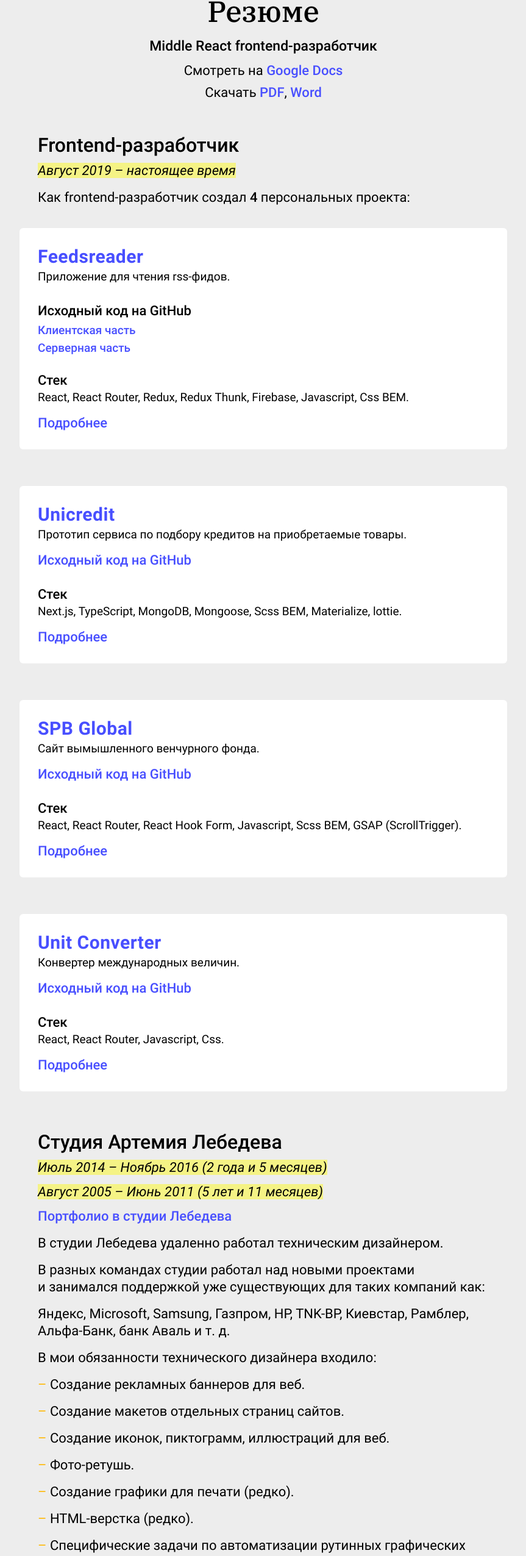
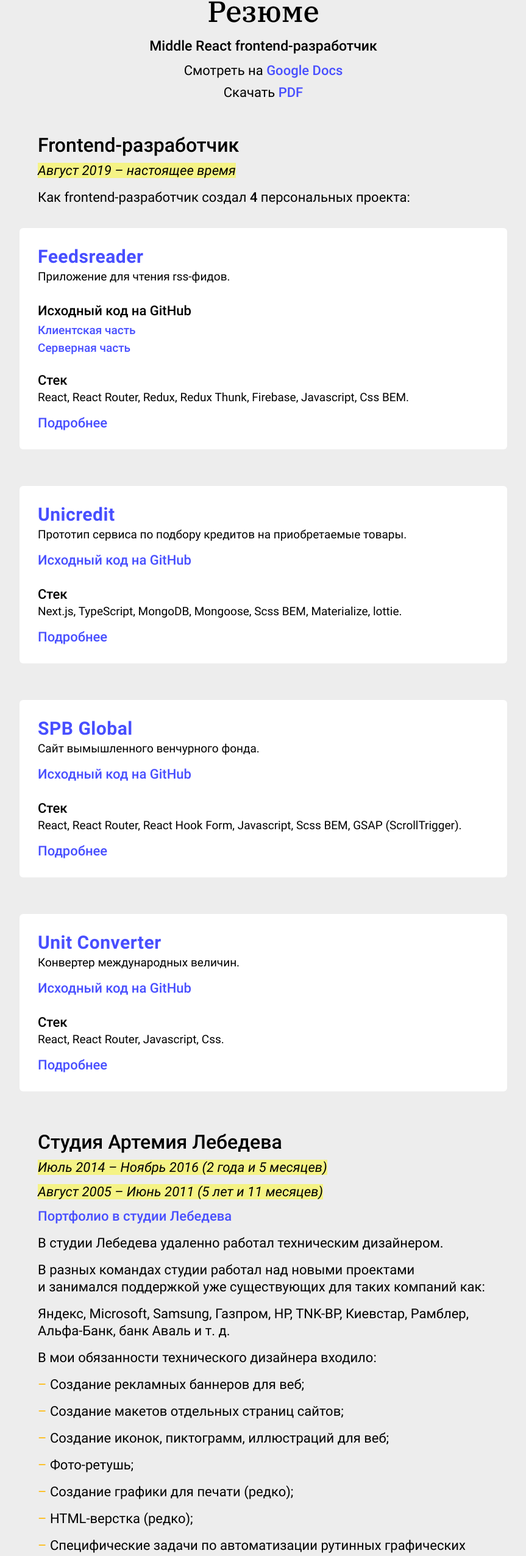
Before and after one commit to odivus/odivus.github.io, a React (Create React App) app: page /resume in a window 1280 px wide. Shown: the part 111-2663 px from the top of the page at 61% size, without its empty margins (208-1071 px from the left). Built offline with nearby package versions, Linux system fonts and the light colour scheme.

Commit message:
Copyright year now added

```diff
--- a/src/components/Copyright/Copyright.js
+++ b/src/components/Copyright/Copyright.js
@@ -2,9 +2,10 @@ import React from 'react';
 import './Copyright.css';
 
 function Copyright() {
+  const yearNow = new Date().getFullYear();
   return (
     <div className='copyright'>
-      &copy;&nbsp;2021&nbsp;Олег Петько
+      &copy;&nbsp;2021&ndash;{yearNow} Олег&nbsp;Петько
     </div>
   );
 }
--- a/src/components/Resume/Resume.js
+++ b/src/components/Resume/Resume.js
@@ -34,13 +34,6 @@ function Resume() {
             rel='noopener noreferrer'
             >
             PDF
-          </a>,&nbsp;
-          <a
-            href='https://disk.yandex.ua/i/Tq1fVHy979V1lA'
-            target='_blank'
-            rel='noopener noreferrer'
-          >
-            Word
           </a>
         </p>
         <div className='content'>
@@ -225,22 +218,22 @@ function Resume() {
             </p>
             <ul>
               <li>
-                Создание рекламных баннеров для веб.
+                Создание рекламных баннеров для веб;
               </li>
               <li>
-                Создание макетов отдельных страниц сайтов.
+                Создание макетов отдельных страниц сайтов;
               </li>
               <li>
-                Создание иконок, пиктограмм, иллюстраций для веб.
+                Создание иконок, пиктограмм, иллюстраций для веб;
               </li>
               <li>
-                Фото-ретушь.
+                Фото-ретушь;
               </li>
               <li>
-                Создание графики для печати (редко).
+                Создание графики для печати (редко);
               </li>
               <li>
-                HTML-верстка (редко).
+                HTML-верстка (редко);
               </li>
               <li>
                 Специфические задачи по&nbsp;автоматизации рутинных графических действий.
```
